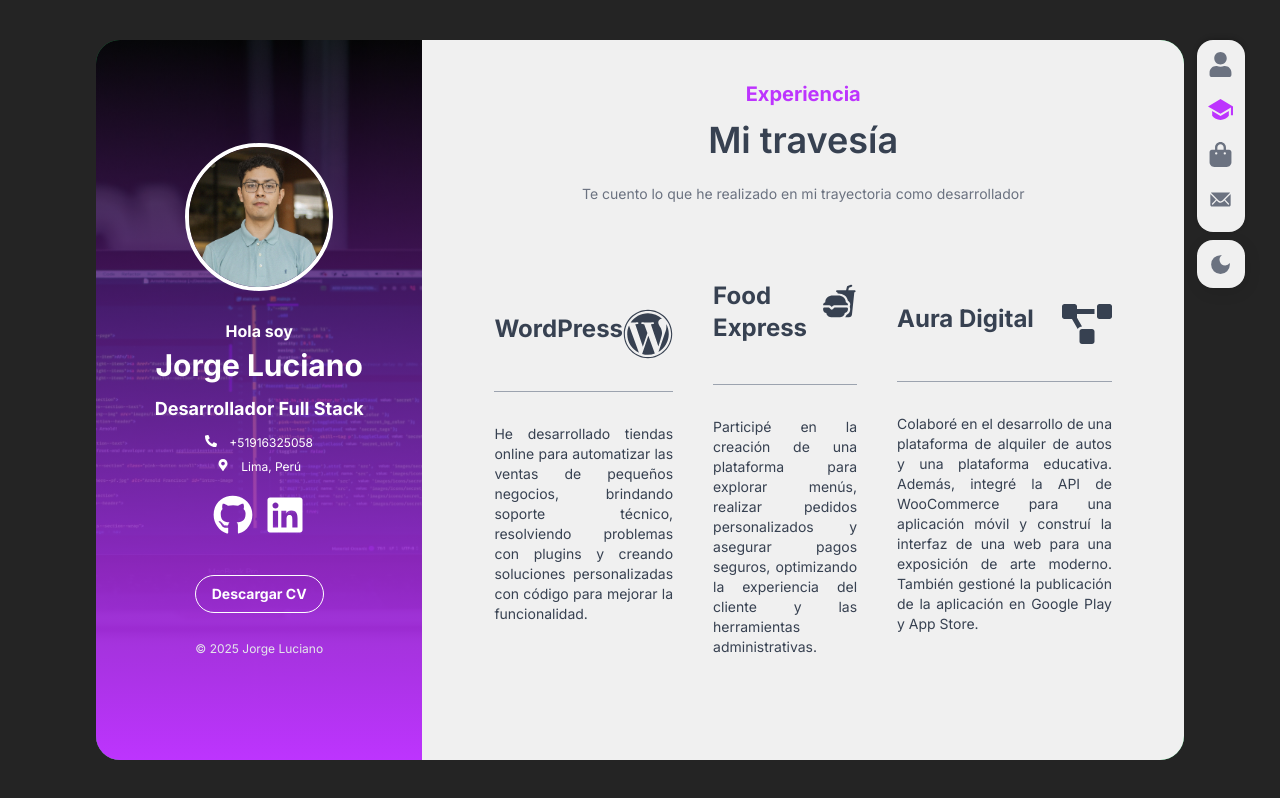
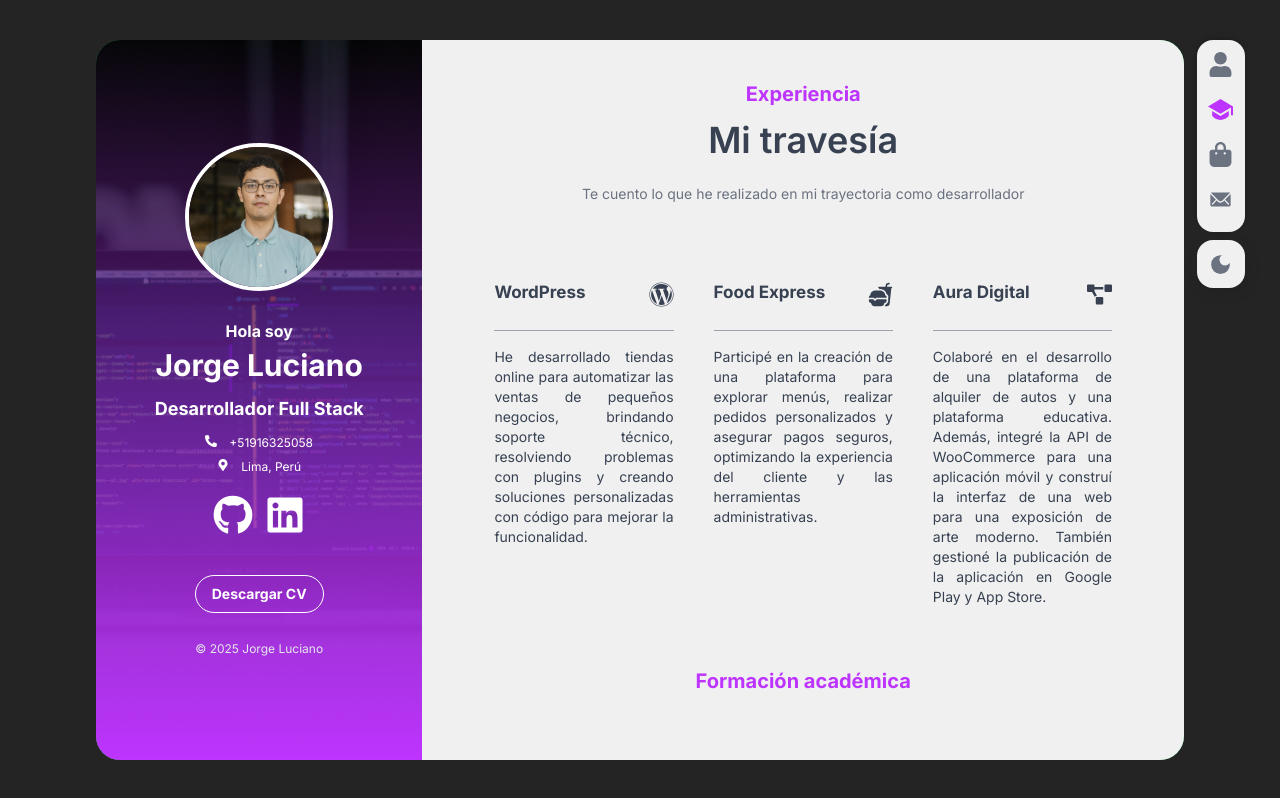
Before and after one commit to JLucianoSS/portfolio-jorge_, a Next.js app: page /experience in a window 1280 px wide. Built offline with nearby package versions, Linux system fonts and the light colour scheme.

Commit message:
Actualización de experiencia y ajustes en contenedores

```diff
--- a/src/app/(views)/experience/page.tsx
+++ b/src/app/(views)/experience/page.tsx
@@ -18,8 +18,8 @@ const ExperiencePage = () => {
   return (
     <div
       id="experience"
-      className={` ${ isDarkMode ? 'bg-darkModePrimary' : 'bg-[#f0f0f0]' } py-10 px-6 flex justify-center items-center
-      md:w-[70%] md:rounded-tr-3xl md:rounded-br-3xl`}
+      className={` ${ isDarkMode ? 'bg-darkModePrimary' : 'bg-[#f0f0f0]' } py-10 px-6
+        md:w-[70%] md:rounded-tr-3xl md:rounded-br-3xl`}
     >
       <div className="bg-orange-300D flex flex-col gap-10
         md:w-full md:pb-20 md:gap-15 md:flex md:overflow-y-auto md:h-full md:px-12">
@@ -33,52 +33,56 @@ const ExperiencePage = () => {
           </p>
         </div>
         <div
-          className="bg-gray-600D flex flex-col justify-center items-center gap-16
+          className="bg-gray-600D flex flex-col gap-16
           md:gap-10
           xl:flex-row xl:gap-10
-
-
         ">
           {/* Tercera Experiencia */}
-          <div className="">
-            <div className="flex justify-between">
+          <div className="md:w-[33.3333%]">
+            <div className="flex justify-between gap-2 items-center">
               <div className="">
                 {/* <span className="text-[#BD34FE] text-sm font-bold">2020 - 2023</span> */}
-                <h1 className={`${ isDarkMode ? 'text-white' : 'text-gray-700' } text-2xl font-bold mt-1 mb-2`}>WordPress</h1>
+                <h1 className={`${ isDarkMode ? 'text-white' : 'text-gray-700' } text-[17px] font-bold mt-1 mb-2`}>WordPress</h1>
               </div>
-              <FaWordpress className={`${ isDarkMode ? 'text-white' : 'text-gray-700' }`} size={50} />
+              <div>
+                <FaWordpress className={`${ isDarkMode ? 'text-white' : 'text-gray-700' }`} size={25} />
+              </div>
             </div>
-            <hr className="border-t-1 border-gray-400 mb-8 mt-8" />
+            <hr className="border-t-1 border-gray-400 mb-4 mt-4" />
             <p className={`${ isDarkMode ? 'text-white' : 'text-gray-700' } text-gray-600 text-sm text-justify`}>
               He desarrollado tiendas online para automatizar las ventas de pequeños negocios, brindando soporte técnico, resolviendo problemas con plugins y creando soluciones personalizadas con código para mejorar la funcionalidad.
             </p>
 
           </div>
           {/* Segunda Experiencia */}
-          <div className="">
-            <div className="flex justify-between">
+          <div className="md:w-[33.3333%]">
+            <div className="flex justify-between gap-2 items-center">
               <div className="">
                 {/* <span className="text-[#BD34FE] text-sm font-bold">Jun - 30 Oct / 2023</span> */}
-                <h1 className={` ${ isDarkMode ? 'text-white' : 'text-gray-700' } text-2xl font-bold mt-1 mb-2`}>Food Express</h1>
+                <h1 className={` ${ isDarkMode ? 'text-white' : 'text-gray-700' } text-[17px] font-bold mt-1 mb-2`}>Food Express</h1>
               </div>
-              <IoFastFood className={`${ isDarkMode ? 'text-white' : 'text-gray-700' }`} size={50} />
+              <div>
+                <IoFastFood className={`${ isDarkMode ? 'text-white' : 'text-gray-700' }`} size={25} />
+              </div>
             </div>
-            <hr className="border-t-1 border-gray-400 mb-8 mt-8" />
+            <hr className="border-t-1 border-gray-400 mb-4 mt-4" />
             <p className={`${ isDarkMode ? 'text-white' : 'text-gray-700' } text-gray-600 text-sm text-justify`}>
               Participé en la creación de una plataforma para explorar menús, realizar pedidos personalizados y asegurar pagos seguros, optimizando la experiencia del cliente y las herramientas administrativas.
             </p>
 
           </div>
           {/* Primera Experiencia */}
-          <div className="">
-            <div className="flex justify-between">
+          <div className="md:w-[33.3333%]">
+            <div className="flex justify-between gap-2 items-center">
               <div className="">
                 {/* <span className="text-[#BD34FE] text-sm font-bold">11 Nov - 15 Dic / 2023</span> */}
-                <h1 className={` ${ isDarkMode ? 'text-white' : 'text-gray-700' } text-2xl font-bold mt-1 mb-2`}>Aura Digital</h1>
+                <h1 className={` ${ isDarkMode ? 'text-white' : 'text-gray-700' } text-[17px] font-bold mt-1 mb-2`}>Aura Digital</h1>
               </div>
-              <FaProjectDiagram className={`${ isDarkMode ? 'text-white' : 'text-gray-700' }` } size={50}/>
+              <div>
+                <FaProjectDiagram className={`${ isDarkMode ? 'text-white' : 'text-gray-700' }` } size={25}/>
+              </div>
             </div>
-            <hr className="border-t-1 border-gray-400 mb-8 mt-8" />
+            <hr className="border-t-1 border-gray-400 mb-4 mt-4" />
             <p className={`${ isDarkMode ? 'text-white' : 'text-gray-700' } text-gray-600 text-sm text-justify`}>
               Colaboré en el desarrollo de una plataforma de alquiler de autos y una plataforma educativa. Además, integré la API de WooCommerce para una aplicación móvil y construí la interfaz de una web para una exposición de arte moderno. También gestioné la publicación de la aplicación en Google Play y App Store.
             </p>
--- a/src/app/components/Studies.tsx
+++ b/src/app/components/Studies.tsx
@@ -1,7 +1,7 @@
 export const Studies = () => {
   return (
     <>
-      <div className="py-5 w-full flex flex-col justify-center  mt-9">
+      <div className="py-5 w-full flex flex-col justify-center  ">
         <span className="text-xl font-bold text-[#BD34FE] mb-3 text-center">
           Formación académica
         </span>
```
